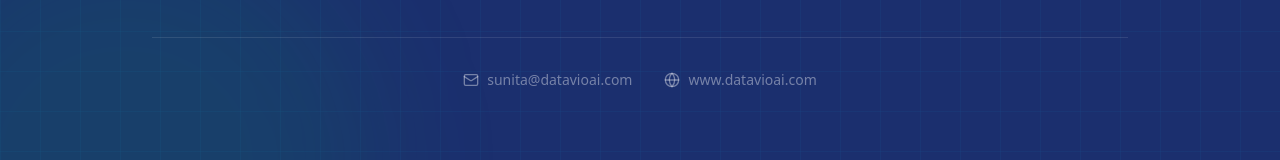
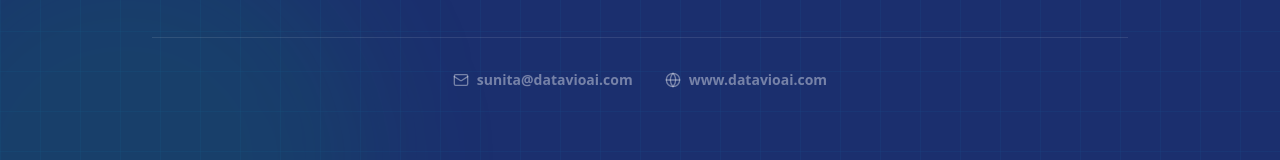
Before and after one commit to Uniqnex360/Datavio, a React (Vite) app: page / in a window 1280 px wide. Shown: the part 5512-5672 px from the top of the page. Built offline with nearby package versions, Linux system fonts and the light colour scheme.

Commit message:
fix:Added hyperlink,increase size of logo on contact pages

```diff
--- a/src/App.tsx
+++ b/src/App.tsx
@@ -828,8 +828,19 @@ function CtaBand() {
         </div>
 
         <div className="mt-10 pt-8 border-t border-white/10 flex flex-wrap justify-center gap-8 text-sm text-white/40">
-          <div className="flex items-center gap-2"><Mail className="w-4 h-4" /> sunita@datavioai.com</div>
-          <div className="flex items-center gap-2"><Globe className="w-4 h-4" /> www.datavioai.com</div>
+          <div className="flex items-center gap-2 font-bold">
+  <Mail className="w-4 h-4" />
+  <a
+    href="mailto:sunita@datavioai.com"
+    className="hover:text-[#00AEEF] transition-colors"
+  >
+    sunita@datavioai.com
+  </a>
+</div>
+<div className="flex items-center gap-2 font-bold">
+  <Globe className="w-4 h-4" />
+  www.datavioai.com
+</div>
         </div>
       </div>
     </section>
--- a/src/DemoPage.tsx
+++ b/src/DemoPage.tsx
@@ -240,11 +240,8 @@ export default function DemoPage({
           }}
           className="flex-shrink-0"
         >
-          <img
-            src="/Datavio_logo.png"
-            alt="DatavioAI"
-            className="h-12 w-auto"
-          />
+         <img src="/Datavio_logo.png" alt="DatavioAI" className="h-20 w-auto" />
+
         </a>
         <a
           href="/"
```
